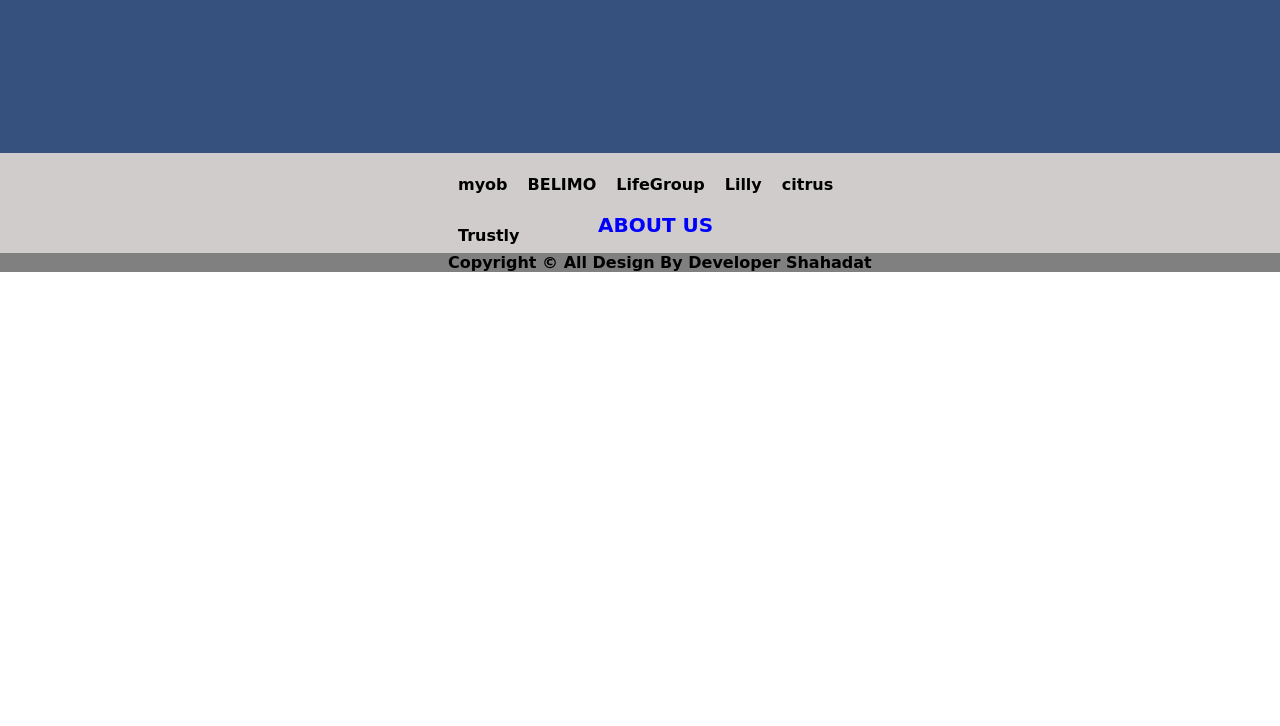
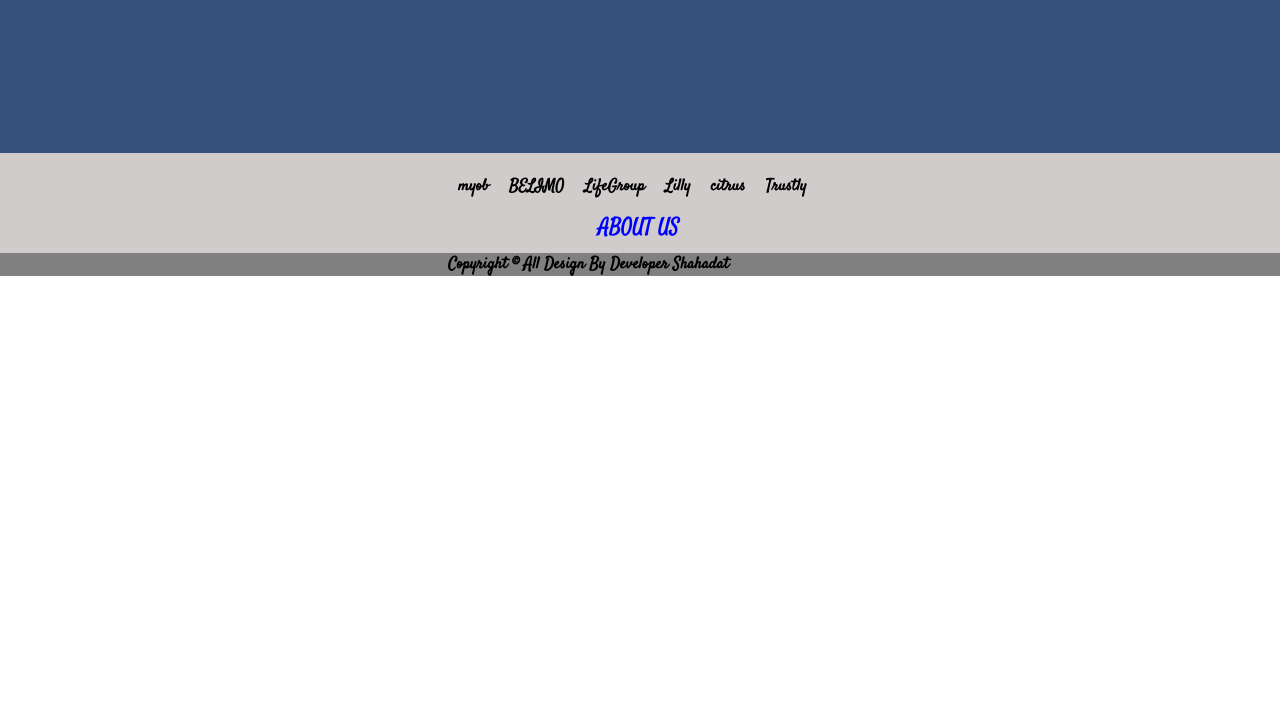
Before and after one commit to Developer-Shahadat/template_web_page, a plain HTML site: page index.html in a window 1280 px wide. Shown: the part 347-1073 px from the top of the page. Drawn offline with Linux system fonts and the light colour scheme.

Commit message:
Update index.html

```diff
--- a/index.html
+++ b/index.html
@@ -5,6 +5,8 @@
 	<meta http-equiv="X-UA-Compatible" content="IE=edge">
 	<title></title>
 	<link rel="stylesheet" href="style.css">
+	<link rel="preconnect" href="https://fonts.googleapis.com"><link rel="preconnect" href="https://fonts.gstatic.com" crossorigin>
+	<link href="https://fonts.googleapis.com/css2?family=Satisfy&display=swap" rel="stylesheet">
 </head>
 <body>
 	<header>
```
